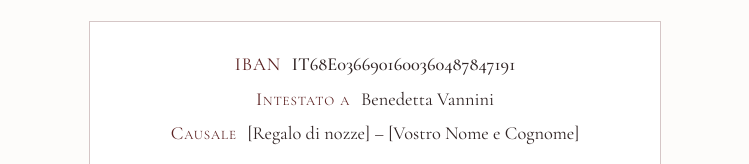
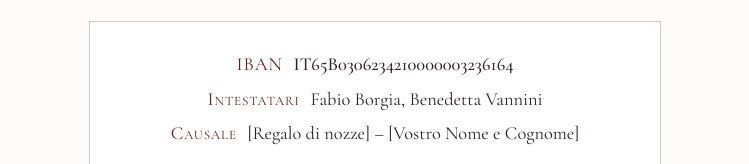
Before and after one commit to 2borgiafabio-commits/lista-nozze, a plain HTML site: page index.html in a window 1280 px wide. Shown: the part 4481-4645 px from the top of the page, without its empty margins (265-1014 px from the left). Drawn offline with nearby package versions, Linux system fonts and the light colour scheme.

Commit message:
Nuovo IBAN Mediolanum cointestato Fabio e Benedetta
Co-Authored-By: Claude Fable 5 <noreply@anthropic.com>

```diff
--- a/index.html
+++ b/index.html
@@ -58,8 +58,8 @@
       <p>Se desiderate contribuire alla realizzazione di questi progetti,
       potete farlo comodamente tramite bonifico bancario:</p>
       <div class="iban-box">
-        <p class="iban-riga"><span class="etichetta">IBAN</span> <span id="iban">IT68E0366901600360487847191</span></p>
-        <p class="iban-riga"><span class="etichetta">Intestato a</span> Benedetta Vannini</p>
+        <p class="iban-riga"><span class="etichetta">IBAN</span> <span id="iban">IT65B0306234210000003236164</span></p>
+        <p class="iban-riga"><span class="etichetta">Intestatari</span> Fabio Borgia, Benedetta Vannini</p>
         <p class="iban-riga"><span class="etichetta">Causale</span> [Regalo di nozze] – [Vostro Nome e Cognome]</p>
         <button id="copia-iban" type="button">Copia IBAN</button>
       </div>
```
